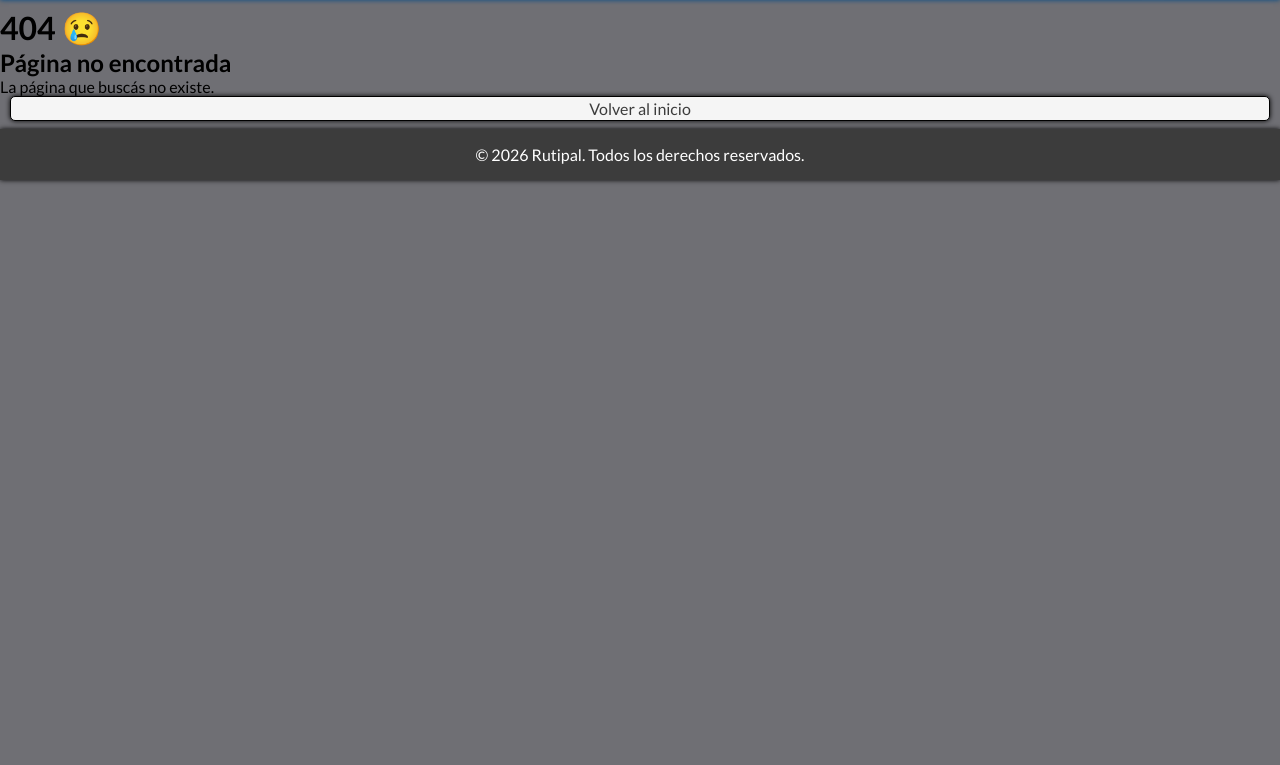
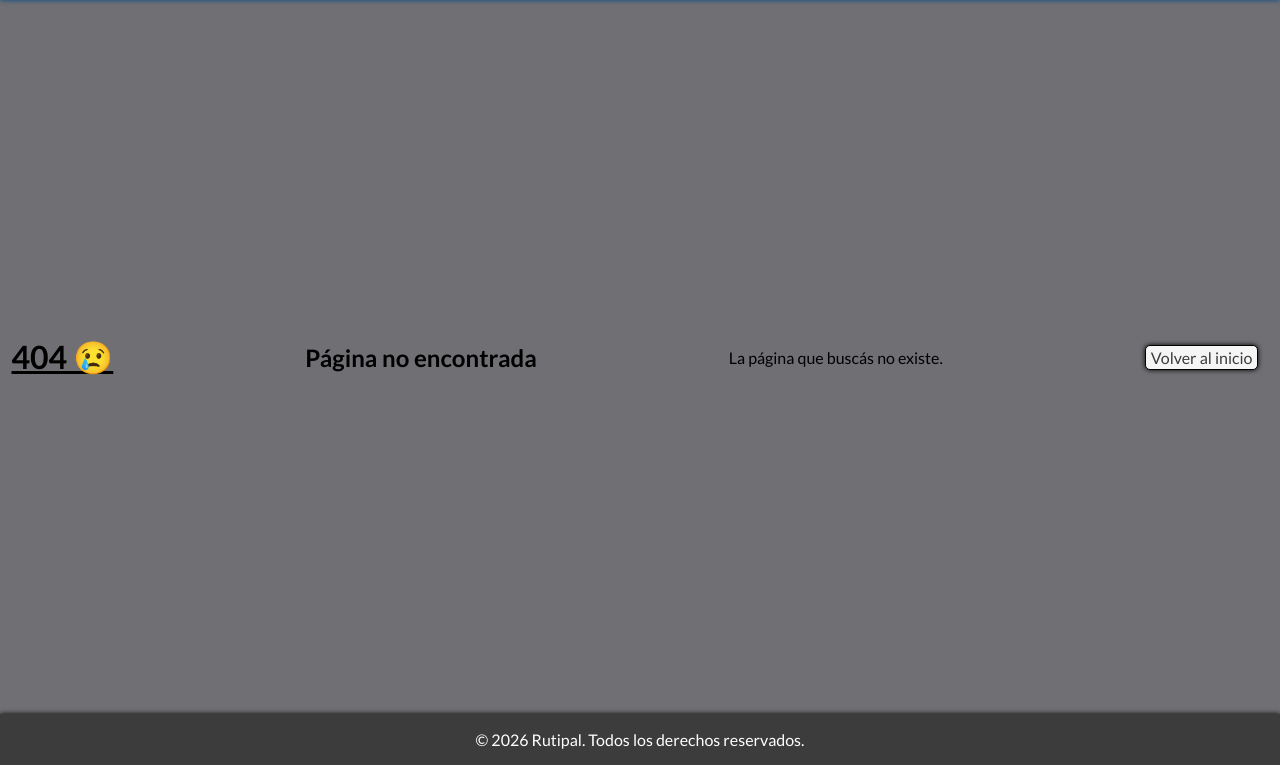
Before and after one commit to Palun7/rutipal, a Django app: template project/templates/404.html in a window 1280 px wide. Shown: the part 35-800 px from the top of the page. Run offline with Django 5.2, Linux system fonts and the light colour scheme; the template is opened without the code that fills it, so the values that code supplies are empty.

Commit message:
estilos en 404 y 500

```diff
--- a/project/templates/404.html
+++ b/project/templates/404.html
@@ -5,6 +5,7 @@
 {% endblock title %}
 
 {% block content %}
+    <div class="main-index">
         <h1>404 😢</h1>
         <h2>Página no encontrada</h2>
         <p>La página que buscás no existe.</p>
@@ -12,4 +13,5 @@
         <a href="{% url 'core:index' %}" class="link celeste">
             Volver al inicio
         </a>
+    </div>
 {% endblock content %}
--- a/project/templates/500.html
+++ b/project/templates/500.html
@@ -5,6 +5,7 @@
 {% endblock title %}
 
 {% block content %}
+    <div class="main index">
         <h1>500 💥</h1>
         <h2>Error del servidor</h2>
         <p>Algo salió mal. Estamos trabajando en eso.</p>
@@ -12,4 +13,5 @@
         <a href="{% url 'core:index' %}" class="link celeste">
             Volver al inicio
         </a>
+    </div>
 {% endblock content %}
```
Lines whose indentation alone changed are shown as unchanged.
